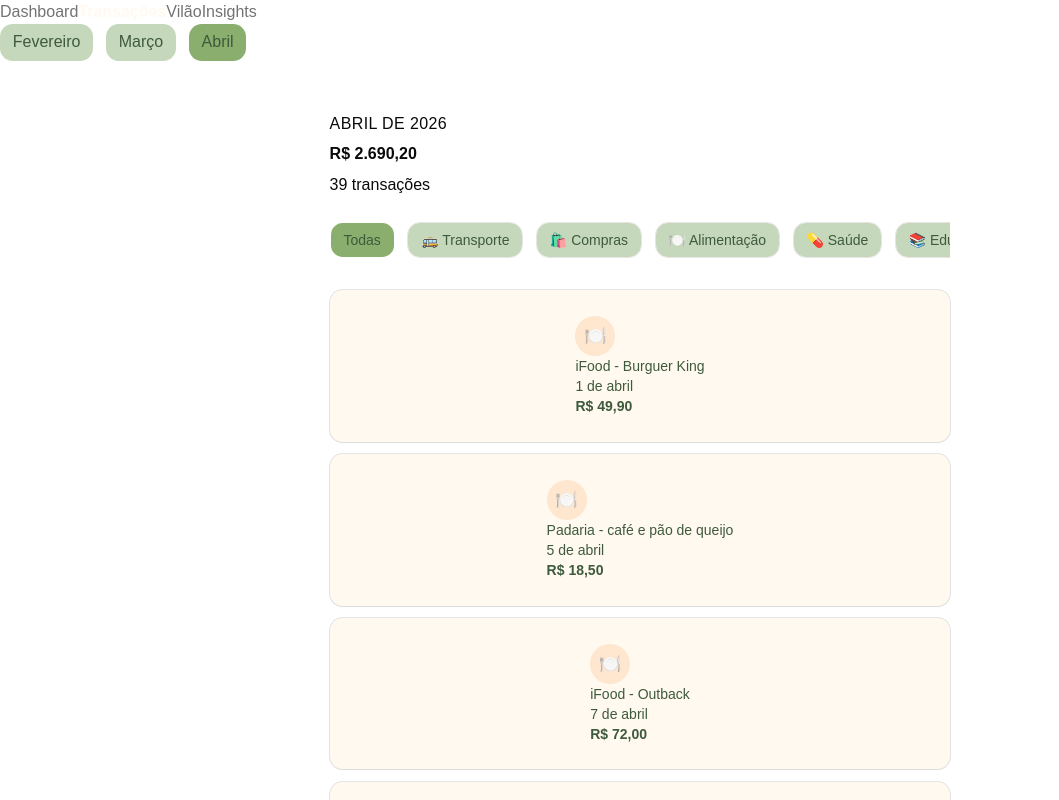
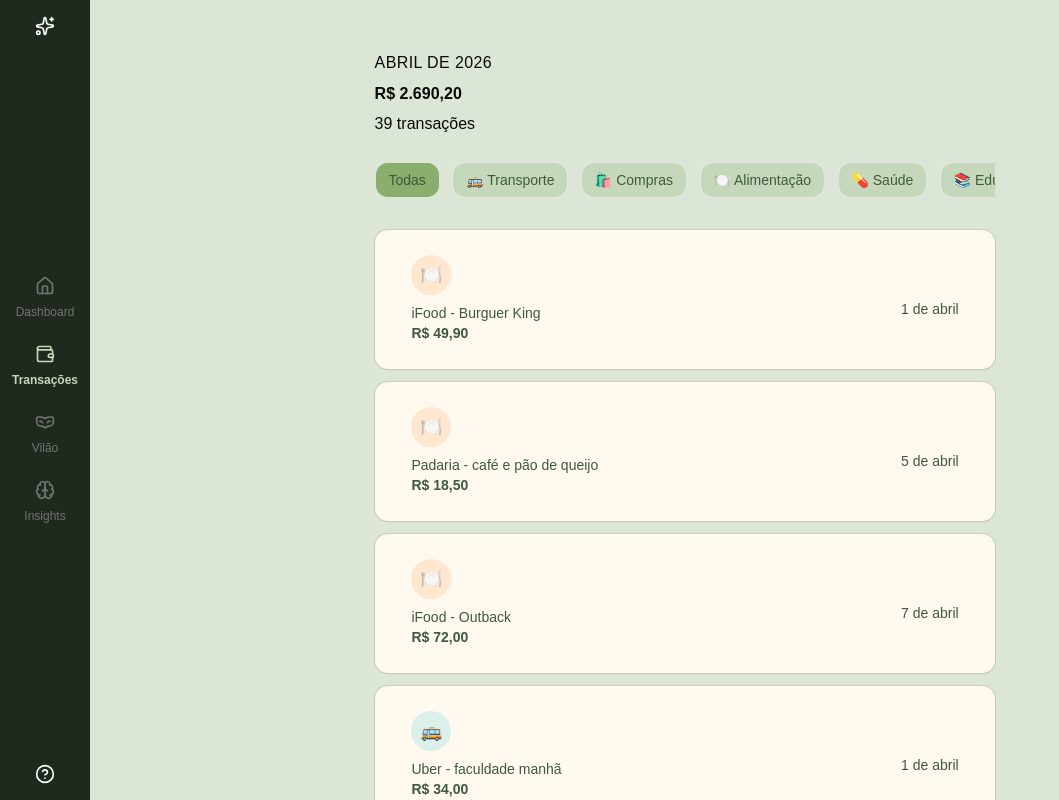
Before and after one commit to isabellimocci/consumer-insight-hackathon-2026, a React (Vite) app: page /transacoes in a window 1280 px wide. Shown: the top 800 px of the page, without its empty margins (0-1059 px from the left). Built offline with nearby package versions, Linux system fonts and the light colour scheme.

Commit message:
fix: editando as estilizações das páginas e componentes

```diff
--- a/src/components/AppLayout.tsx
+++ b/src/components/AppLayout.tsx
@@ -5,10 +5,12 @@ import { Outlet } from 'react-router-dom'
 export function AppLayout() {
   return (
     <MonthProvider>
-      <Navbar />
-      <main role="main">
-        <Outlet />
-      </main>
+      <section className='flex h-screen bg-[var(--color-bg)]'>
+        <Navbar />
+        <main role="main" className="flex-1 overflow-y-auto">
+          <Outlet />
+        </main>
+      </section>
     </MonthProvider>
   )
 }
--- a/src/components/ConsumerProfileCard.tsx
+++ b/src/components/ConsumerProfileCard.tsx
@@ -13,7 +13,7 @@ export function ConsumerProfileCard({ profile }: ConsumerProfileCardProps) {
       <span className="text-[length:var(--font-size-xl)] font-bold text-[var(--color-text)]">
         {profile.archetype}
       </span>
-      <span className="max-w-xs text-[length:var(--font-size-base)] leading-snug text-[var(--color-inactive-text)]">
+      <span className="text-[length:var(--font-size-base)] leading-snug text-[var(--color-inactive-text)]">
         {profile.description}
       </span>
     </div>
--- a/src/components/Navbar.tsx
+++ b/src/components/Navbar.tsx
@@ -1,32 +1,45 @@
-import { MonthSelector } from '@components/MonthSelector'
 import { ROUTES } from '@utils/routes'
+import { Brain, CircleQuestionMark, HomeIcon,  Sparkles, VenetianMask, Wallet } from 'lucide-react'
 import { NavLink } from 'react-router-dom'
 
 const NAV_LINKS = [
-  { to: ROUTES.DASHBOARD, label: 'Dashboard' },
-  { to: ROUTES.TRANSACOES, label: 'Transações' },
-  { to: ROUTES.VILAO, label: 'Vilão' },
-  { to: ROUTES.INSIGHTS, label: 'Insights' },
+  { to: ROUTES.DASHBOARD, label: 'Dashboard', icon: <HomeIcon size={20} /> },
+  { to: ROUTES.TRANSACOES, label: 'Transações', icon: <Wallet size={20} /> },
+  { to: ROUTES.VILAO, label: 'Vilão', icon: <VenetianMask size={20} /> },
+  { to: ROUTES.INSIGHTS, label: 'Insights', icon: <Brain size={20} /> },
 ]
 
 export function Navbar() {
   return (
-    <header>
-      <nav aria-label="Navegação principal">
-        {NAV_LINKS.map(({ to, label }) => (
+    <header className="flex h-screen">
+      <nav
+        aria-label="Navegação principal"
+        className="flex flex-col items-center justify-between gap-4 bg-[#1F2A1E] px-3 py-4 text-center"
+      >
+        <Sparkles color="#fff" size={20} />
+        <section>
+          {NAV_LINKS.map(({ to, label, icon }) => (
             <NavLink
               key={to}
               to={to}
               end={to === ROUTES.DASHBOARD}
               className={({ isActive }) =>
-              isActive ? 'text-primary font-semibold' : 'text-muted-foreground'
+                `${isActive ? 'text-[var(--color-surface)] font-semibold' : 'text-muted-foreground'} my-6 flex flex-col items-center gap-2 text-xs hover:text-[var(--color-surface)]`
               }
             >
+              <span
+                className={({ isActive }) =>
+                  `${isActive ? 'text-primary font-semibold' : 'text-muted-foreground'} hover:text-[var(--color-surface)]`
+                }
+              >
+                {icon}
+              </span>
               {label}
             </NavLink>
           ))}
+        </section>
+        <CircleQuestionMark color="#fff" size={20} />
       </nav>
-      <MonthSelector />
     </header>
   )
 }
--- a/src/components/TransactionCard.tsx
+++ b/src/components/TransactionCard.tsx
@@ -16,7 +16,7 @@ export const TransactionCard: React.FC<TransactionCardProps> = ({ transaction })
   return (
     <Card
       ariaLabel={`Transação: ${description}, ${formatCurrency(amount)}, ${formatDate(date)}`}
-      className="items-center gap-[var(--spacing-sm)]"
+      className=" gap-[var(--spacing-sm)]"
     >
       <div
         className="flex h-10 w-10 shrink-0 items-center justify-center rounded-full text-lg"
@@ -24,8 +24,9 @@ export const TransactionCard: React.FC<TransactionCardProps> = ({ transaction })
       >
         {icon}
       </div>
-      <div className="flex min-w-0 flex-1 flex-col">
-        <span className="truncate font-medium text-[var(--color-text)]">{description}</span>
+
+      <div className="flex min-w-0 flex-1 justify-between items-center">
+        <span className="pt-2 truncate font-medium text-[var(--color-text)]">{description}</span>
         <span className="text-[var(--color-inactive-text)] text-[var(--font-size-sm)]">
           {formatDate(date)}
         </span>
--- a/src/pages/DashboardPage.tsx
+++ b/src/pages/DashboardPage.tsx
@@ -1,6 +1,8 @@
+import { Card } from '@components/Card'
 import { CategoryCard } from '@components/CategoryCard'
 import { DominantCategoryBanner } from '@components/DominantCategoryBanner'
 import { DonutChart } from '@components/DonutChart'
+import { MonthSelector } from '@components/MonthSelector'
 import { MonthVariationBanner } from '@components/MonthVariationBanner'
 import { useMonth } from '@contexts/useMonth'
 import { getAvailableMonths, getTransactionsByMonth } from '@services/transactionService'
@@ -60,15 +62,24 @@ export default function DashboardPage() {
 
   return (
     <div
-      className="mx-auto flex max-w-2xl flex-col gap-[var(--spacing-md)] px-[var(--spacing-md)] py-[var(--spacing-lg)]"
+      className="mx-10 flex gap-[var(--spacing-md)] px-[var(--spacing-md)] py-[var(--spacing-lg)]"
       aria-live="polite"
     >
+      <section className='flex flex-col flex-2'>
+        <section className="flex gap-5">
+          <div className="gap flex flex-col flex-1">
+            <span className="pb-4">
+              <MonthSelector />
+            </span>
             <MonthVariationBanner
               currentTotal={currentTotal}
               previousTotal={previousTotal}
               variationPercent={totalVariation}
               previousMonth={previousMonth}
             />
+          </div>
+          <img src="https://placecats.com/bella/200/200" alt="" />
+        </section>
 
         <DonutChart data={percentages} />
 
@@ -83,6 +94,10 @@ export default function DashboardPage() {
         </section>
 
         {dominant && <DominantCategoryBanner dominant={dominant} percentage={dominantPercentage} />}
+      </section>
+      <section className='flex flex-col flex-1'>
+          <Card />
+      </section>
     </div>
   )
 }
--- a/src/pages/VilaoPage.tsx
+++ b/src/pages/VilaoPage.tsx
@@ -6,6 +6,7 @@ import { VilaoNarrativeCopy } from '@components/VilaoNarrativeCopy'
 import { useMonth } from '@contexts/useMonth'
 import { getAvailableMonths, getTransactionsByMonth } from '@services/transactionService'
 import { getTotalByCategory } from '@utils/aggregations'
+import { getEconomyCopy } from '@utils/copy'
 import { getEconomyRecommendation, getVilaoDoMes } from '@utils/insights'
 import { ROUTES } from '@utils/routes'
 import { useMemo } from 'react'
@@ -38,6 +39,8 @@ export default function VilaoPage() {
     [vilaoResult],
   )
 
+  const vilaoPhrase = useMemo(() => (vilaoResult ? getEconomyCopy(vilaoResult.category, vilaoResult.growthPercent) : null), [vilaoResult])
+
   const monthlyTotals = useMemo(() => {
     if (!vilaoResult) return []
     const idx = availableMonths.indexOf(selectedMonth)
@@ -69,7 +72,7 @@ export default function VilaoPage() {
       aria-live="polite"
     >
       <VilaoHeroCard vilao={vilaoResult} />
-      <VilaoNarrativeCopy copy={economyRec.copy} category={vilaoResult.category} />
+      <VilaoNarrativeCopy copy={vilaoPhrase} category={vilaoResult.category} />
       <VilaoHistoryChart
         category={vilaoResult.category}
         monthlyTotals={monthlyTotals}
```
Also changed, not shown: src/services/transactionService.ts (line endings or trailing spaces), 1 other file (tests, documents, lock files or other folders). Lines whose indentation alone changed are shown as unchanged.
